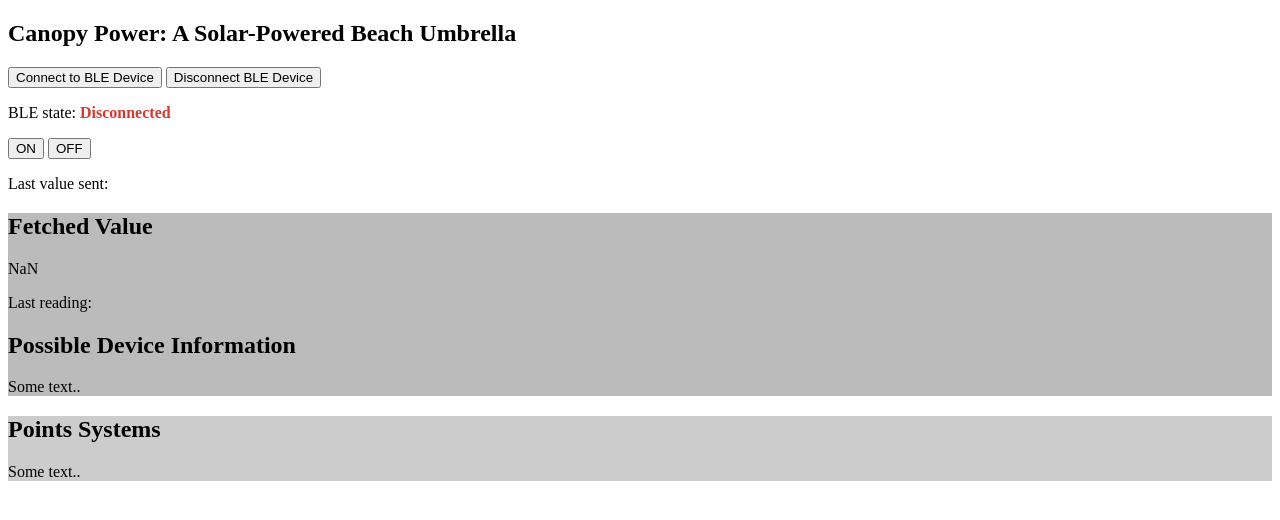
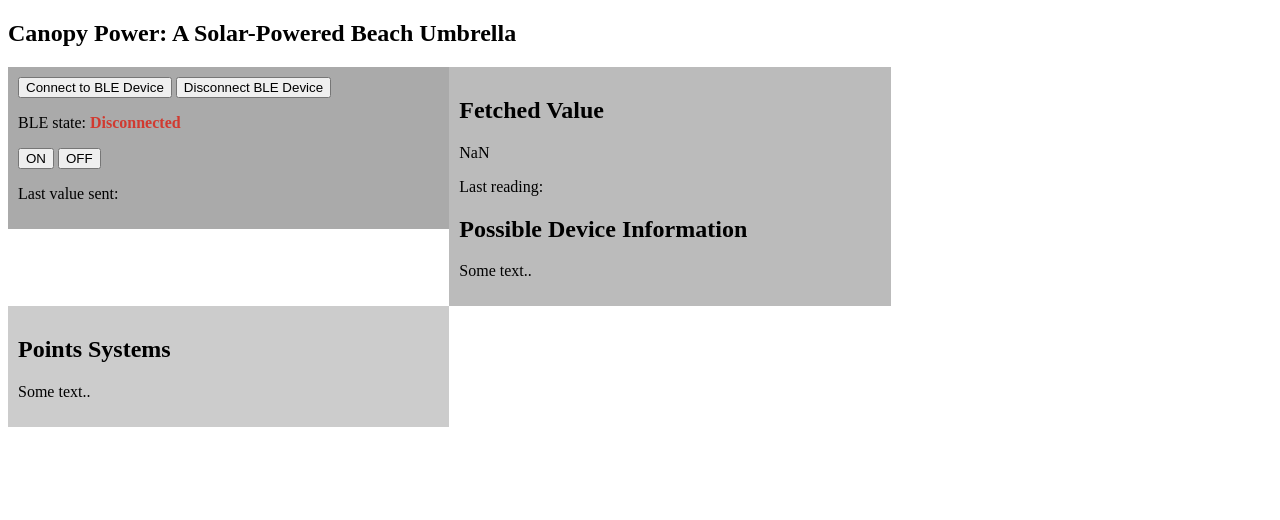
Before and after one commit to arj916/CapstoneProjectWeb, a plain HTML site: page index.html in a window 1280 px wide. Drawn offline with Linux system fonts and the light colour scheme.

Commit message:
adding ccss to index file

```diff
--- a/index.html
+++ b/index.html
@@ -22,7 +22,11 @@
 <h2>Canopy Power: A Solar-Powered Beach Umbrella</h2>
 
 <div id="row">
-  <div id="column">
+  <div id="column"
+  style="float: left;
+  width: 33.33%;
+  padding: 10px;
+  background-color:#aaa;">
     <button id="connectBleButton">Connect to BLE Device</button>
         <button id="disconnectBleButton">Disconnect BLE Device</button>
         <p>BLE state: <strong><span id="bleState" style="color:#d13a30;">Disconnected</span></strong></p>
@@ -30,14 +34,22 @@
         <button id="offButton">OFF</button>
         <p>Last value sent: <span id="valueSent"></span></p>
   </div>
-  <div id="column" style="background-color:#bbb;">
+  <div id="column"
+  style="float: left;
+  width: 33.33%;
+  padding: 10px;
+  background-color:#bbb;">
     <h2>Fetched Value</h2>
             <p><span id="valueContainer">NaN</span></p>
             <p>Last reading: <span id="timestamp"></span></p>
         <h2>Possible Device Information</h2>
         <p>Some text..</p>
   </div>
-  <div id="column" style="background-color:#ccc;">
+  <div id="column" style="
+  float: left;
+  width: 33.33%;
+  padding: 10px;
+  background-color:#ccc;">
     <h2>Points Systems</h2>
     <p>Some text..</p>
   </div>
```
